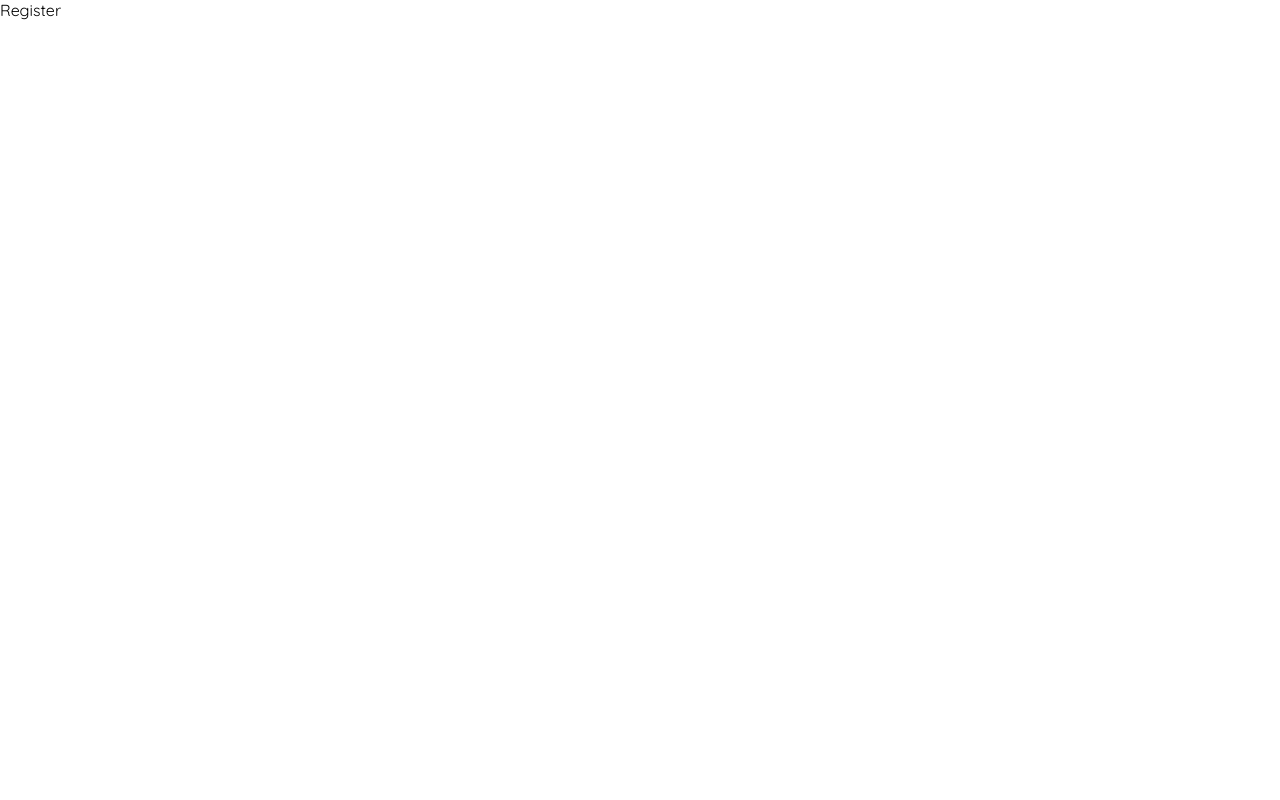
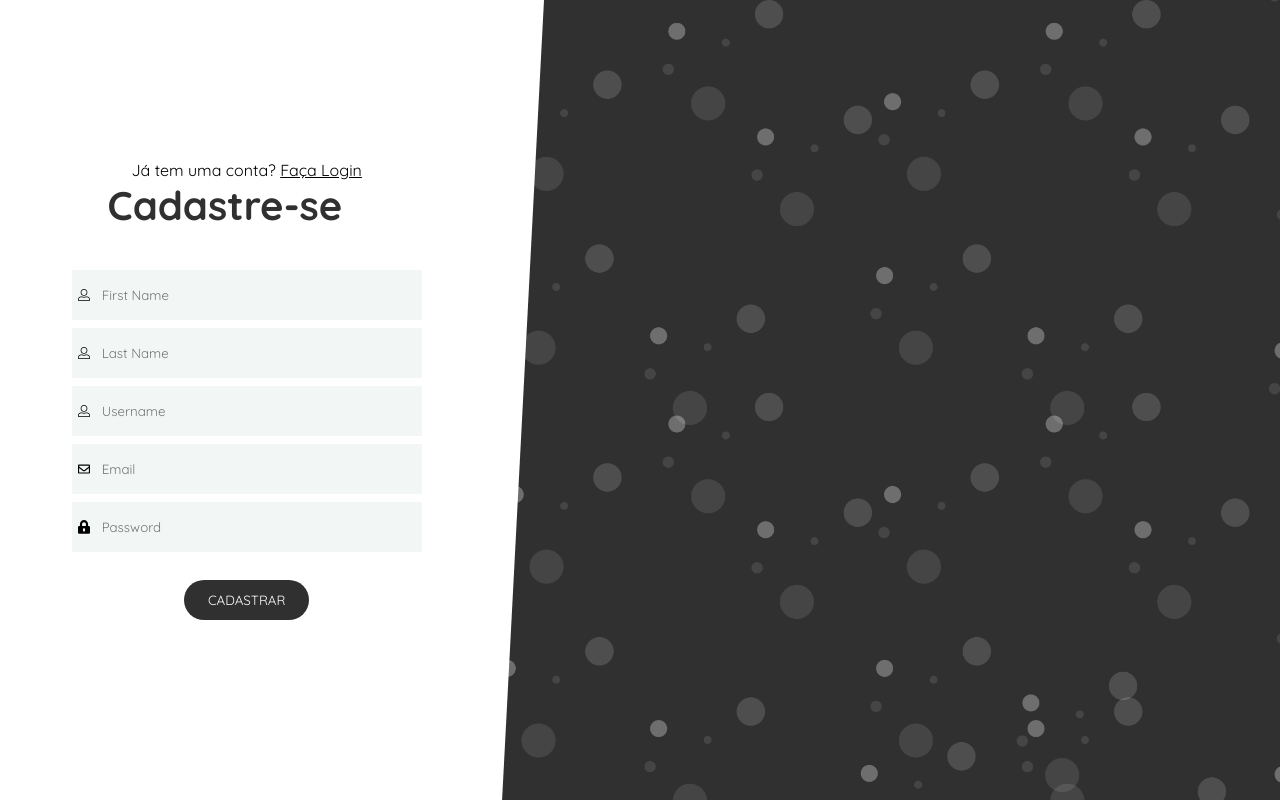
Before and after one commit to FilipiMachado/personal-blog-vuejs, a Vue app: page /register in a window 1280 px wide. Built offline with nearby package versions, Linux system fonts and the light colour scheme.

Commit message:
styling register page

```diff
--- a/src/views/Login.vue
+++ b/src/views/Login.vue
@@ -26,7 +26,7 @@
                    :to="{ name: 'ForgotPassword' }">
         Esqueceu a senha?
       </router-link>
-      <button>Login</button>
+      <button class="login-btn">Login</button>
       <div class="angle"></div>
     </form>
     <div class="background"></div>
@@ -65,6 +65,7 @@ export default {
 
 .login-register {
   margin-bottom: 32px;
+  margin: 0 auto;
 }
 
 .router-link {
@@ -88,11 +89,35 @@ export default {
 }
 
 .inputs {
-
+  width: 100%;
+  max-width: 350px;
+  margin: 0 auto;
 }
 
 .input {
+  position: relative;
+  display: flex;
+  justify-content: center;
+  align-items: center;
+  margin-bottom: 8px;
+}
 
+.input input {
+  width: 100%;
+  border: none;
+  background-color: #f2f7f6;
+  padding: 4px 4px 4px 30px;
+  height: 50px;
+}
+
+.input input:focus {
+  outline: none;
+}
+
+.icon {
+  width: 12px;
+  position: absolute;
+  left: 6px;
 }
 
 .forgot-password {
@@ -103,21 +128,55 @@ export default {
   margin: 16px 0 32px;
   border-bottom: 1px solid transparent;
   transition: 0.5s ease all;
+  margin: 0 auto;
 }
 
 .forgot-password:hover {
   border-color: #303030;
 }
 
+.login-btn {
+  margin: 20px auto;
+}
+
+.angle {
+  display: none;
+  position: absolute;
+  background-color: #fff;
+  transform: rotateZ(3deg);
+  width: 60px;
+  right: -30px;
+  height: 101%;
+}
+
+.background {
+  display: none;
+  flex: 2;
+  background-size: cover;
+  background-image: url("../assets/background.png");
+  width: 100%;
+  height: 100%;
+}
+
 @media (min-width: 900px) {
   .form-wrap {
     width: 100%;
   }
+
   .form-wrap form {
     padding: 0 50px;
   }
+
   .form-wrap form h2 {
     font-size: 40px;
   }
+
+  .angle {
+    display: initial;
+  }
+
+  .background {
+    display: initial;
+  }
 }
 </style>
--- a/src/views/Register.vue
+++ b/src/views/Register.vue
@@ -1,18 +1,78 @@
 <template>
-  <div>Register</div>
+  <div class="form-wrap">
+    <form class="register">
+      <p class="login-register">
+        Já tem uma conta?
+        <router-link class="router-link" :to="{ name: 'Login' }">
+          Faça Login
+        </router-link>
+      </p>
+      <h2>Cadastre-se</h2>
+      <div class="inputs">
+        <div class="input">
+          <input type="text"
+                 placeholder="First Name"
+                 v-model="firstName">
+          <user class="icon"/>
+        </div>
+        <div class="input">
+          <input type="text"
+                 placeholder="Last Name"
+                 v-model="lastName">
+          <user class="icon"/>
+        </div>
+        <div class="input">
+          <input type="text"
+                 placeholder="Username"
+                 v-model="username">
+          <user class="icon"/>
+        </div>
+        <div class="input">
+          <input type="text"
+                 placeholder="Email"
+                 v-model="email">
+          <email class="icon"/>
+        </div>
+        <div class="input">
+          <input type="password"
+                 placeholder="Password"
+                 v-model="password">
+          <password class="icon"/>
+        </div>
+      </div>
+      <button class="login-btn">Cadastrar</button>
+      <div class="angle"></div>
+    </form>
+    <div class="background"></div>
+  </div>
 </template>
 
 <script>
+import email from "../assets/Icons/envelope-regular.svg"
+import password from "../assets/Icons/lock-alt-solid.svg"
+import user from "../assets/Icons/user-alt-light.svg"
+
 export default {
   name: 'Register',
+  components: {
+    email,
+    password,
+    user
+  },
   data() {
     return {
-
+      firstName: null,
+      lastName: null,
+      username: null,
+      email: null,
+      password: null,
     }
   },
 };
 </script>
 
 <style scoped>
-
+.register h2 {
+  max-width: 350px;
+}
 </style>
```
